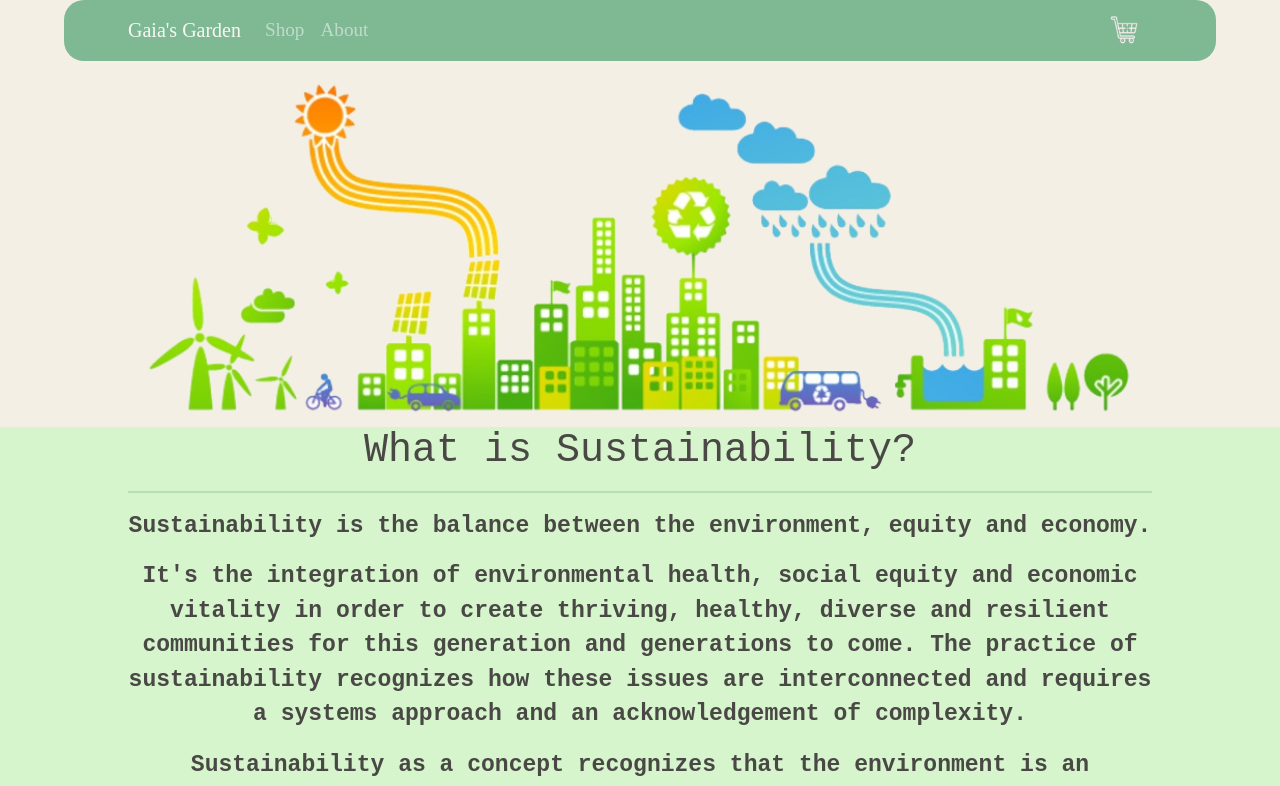
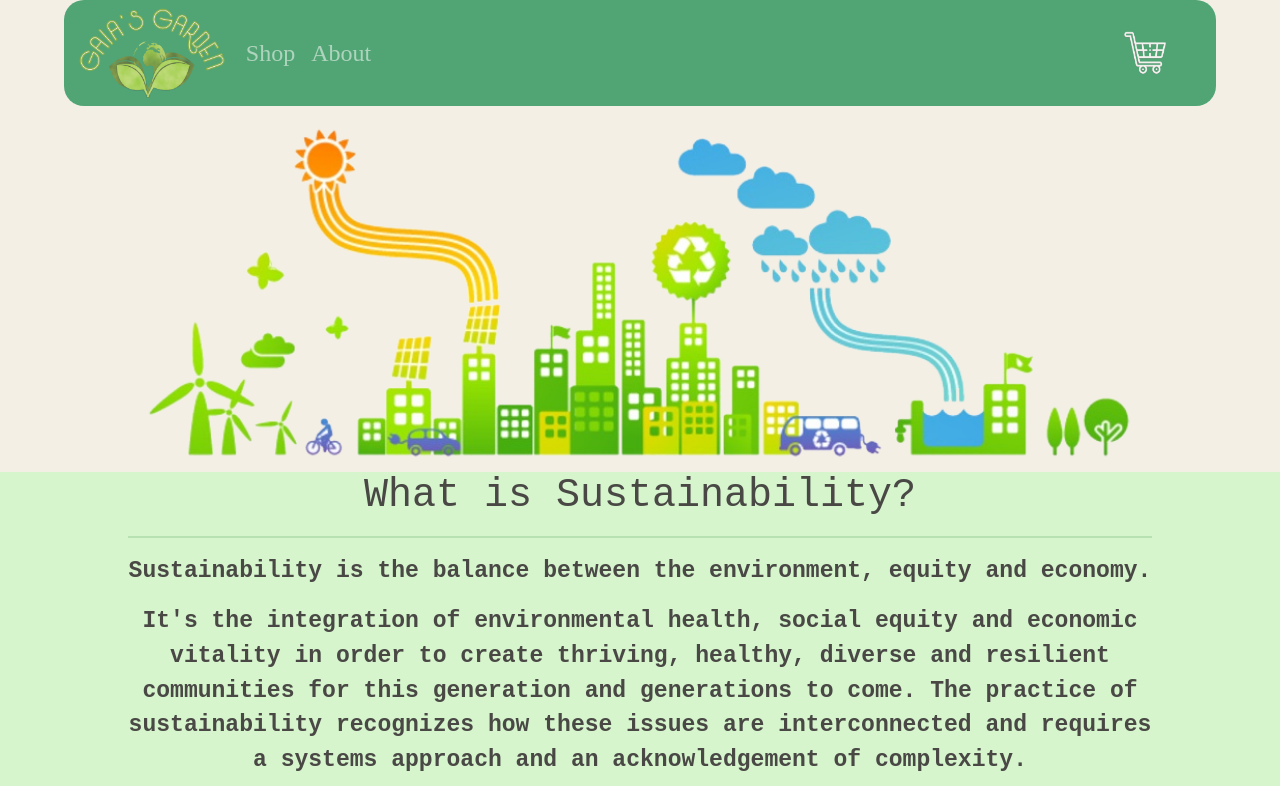
Before and after one commit to TechnoM4ncer/save-the-garden, a React (Create React App) app: page / in a window 1280 px wide. Shown: the top 786 px of the page. Built offline with nearby package versions, Linux system fonts and the light colour scheme.

Commit message:
Add logo and fix padding issues

```diff
--- a/src/App.css
+++ b/src/App.css
@@ -65,11 +65,11 @@ Header.header {
 
 .navbar-header{
   font-family: 'Times New Roman', serif;
-  font-size: larger;
+  font-size: 24px;
   background-color: #0a8545;
-  filter:opacity(.5);
-  padding-left: 5%;
-  padding-right: 5%;
+  filter:opacity(.7);
+  padding-left: 1%;
+  padding-right: 2%;
   margin-left: auto;
   margin-right: auto;
   border-radius:20px;
@@ -77,3 +77,7 @@ Header.header {
   justify-content: center;
   width: 90%;
 }
+
+.nav-button {
+  padding-left: 1%;
+}
--- a/src/Components/Header.jsx
+++ b/src/Components/Header.jsx
@@ -3,6 +3,7 @@ import '../index.css';
 import { Navbar, NavItem, NavDropdown, MenuItem, Nav, Form, FormControl, Button } from 'react-bootstrap';
 import { Link, IndexLink } from 'react-router-dom';
 import shoppingcart from '../Assets/shoppingcart.png';
+import gaiaLogo from '../Assets/gaialogo.png';
 
 
 
@@ -11,18 +12,19 @@ export default function Header() {
 <Navbar className= "navbar-header" sticky = "top" variant="dark">
   <Nav className="container-fluid">
     <Nav.Item>
-      <Navbar.Brand as={Link} to="/">Gaia's Garden</Navbar.Brand>
+    <img className = "logo" src={gaiaLogo} alt="Gaia's Garden" width="150" height="90"/>
+    </Nav.Item>
+    <Nav.Item className = "nav-button">
+      <Nav.Link as={Link} to="/store">Shop</Nav.Link>
     </Nav.Item>
     <Nav.Item>
-      <Nav.Link as={Link} to="/user-list">Shop</Nav.Link>
-    </Nav.Item>
-    <Nav.Item>
-      <Nav.Link>About</Nav.Link>
+      <Nav.Link as={Link} to ="/about">About</Nav.Link>
     </Nav.Item>
     <Nav.Item className="ms-auto">
       <Nav pullRight>
-        <img src={shoppingcart} alt="Shopping Cart" width="32" height="32"/>
-
+        <Nav.Link as={Link} to="/cart">
+        <img src={shoppingcart} alt="Shopping Cart" width="50" height="50"/>
+        </Nav.Link>
       </Nav>
     </Nav.Item>
   </Nav>
```
Also changed, not shown: src/Assets/gaialogo.png (added).
